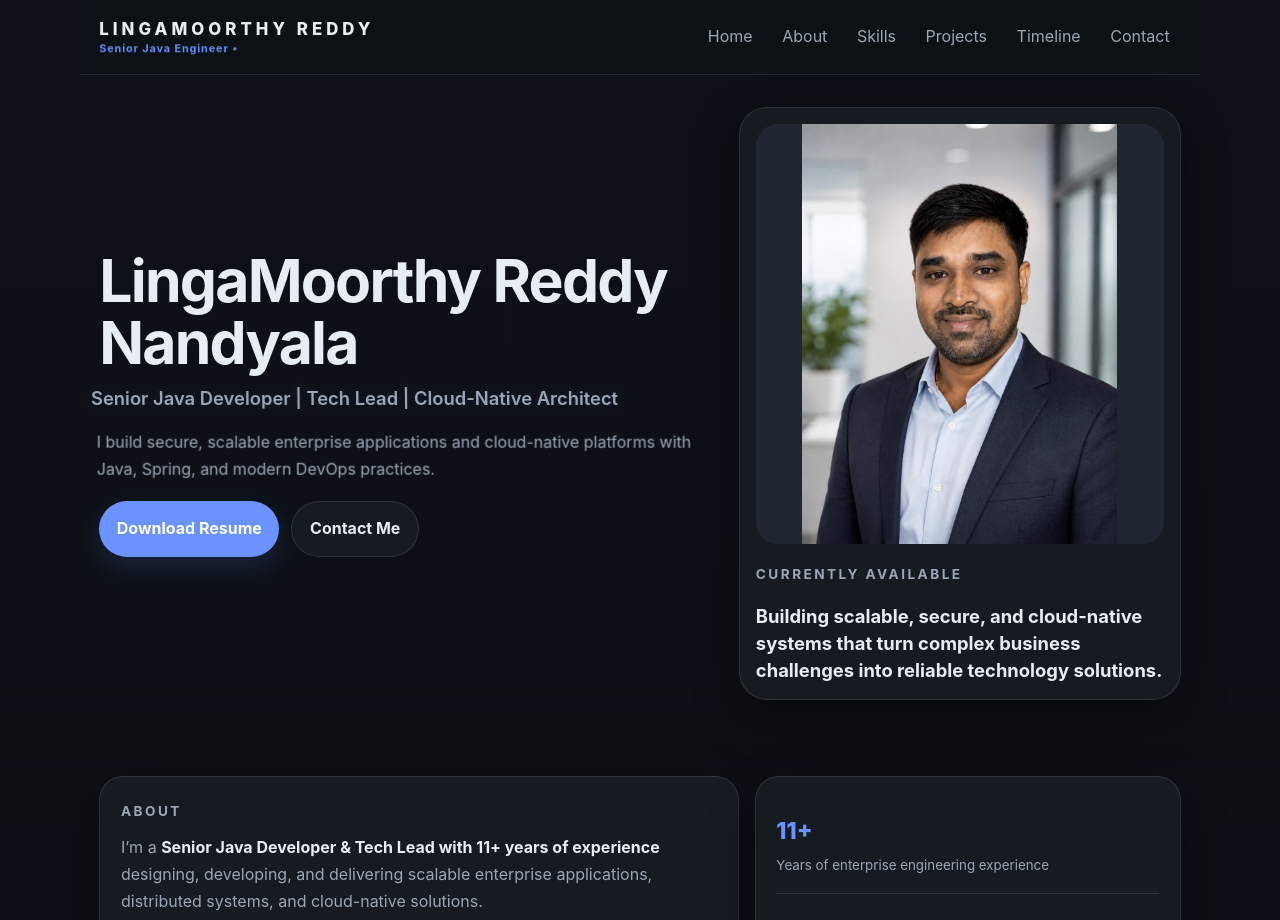
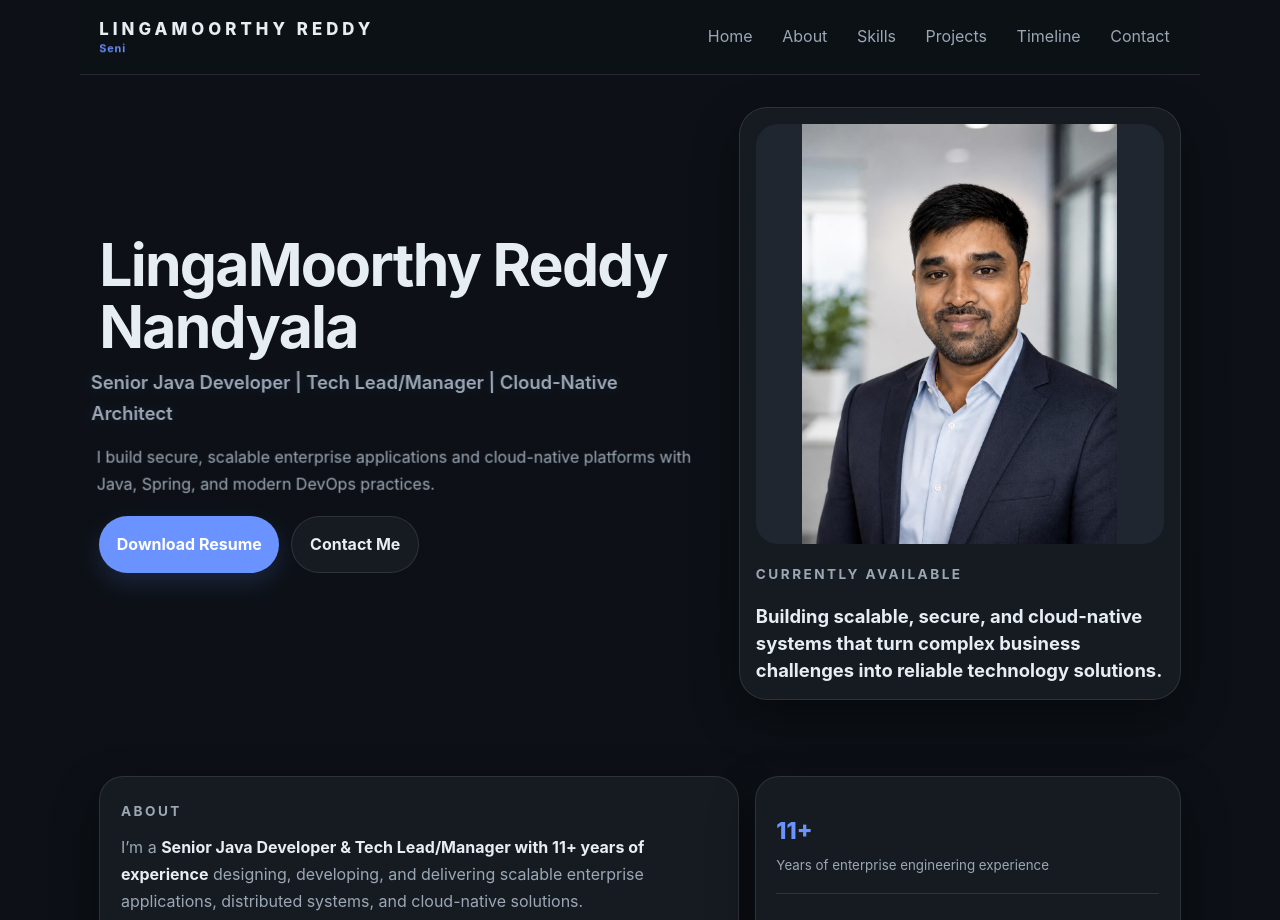
Before and after one commit to nlmreddy-java/portfolio.github.io_old, a website with bundled scripts: page index.html in a window 1280 px wide. Shown: the top 920 px of the page. Built offline with nearby package versions, Linux system fonts and the light colour scheme; files whose address does not match are found by name.

Commit message:
Added roles properly as per resume

```diff
--- a/defaults.js
+++ b/defaults.js
@@ -1,14 +1,14 @@
 // Default portfolio content, used until the admin saves changes.
 export const defaults = {
   heroName: 'LingaMoorthy Reddy Nandyala',
-  heroTitle: 'Senior Java Developer | Tech Lead | Cloud-Native Architect',
+  heroTitle: 'Senior Java Developer | Tech Lead/Manager | Cloud-Native Architect',
   heroIntro: 'I build secure, scalable enterprise applications and cloud-native platforms with Java, Spring, and modern DevOps practices.',
   heroAvailability: 'Currently available',
   heroPanelText: 'Building scalable, secure, and cloud-native systems that turn complex business challenges into reliable technology solutions.',
   aboutSummary: 'I’m a Senior Java Developer & Tech Lead with 11+ years of experience in building scalable enterprise applications, microservices, and cloud-native solutions.',
   aboutDetails: 'My work spans finance, credit analytics, and banking environments, where reliability, security, and business value are critical.',
   aboutParagraphs: [
-    { text: 'I’m a **Senior Java Developer & Tech Lead with 11+ years of experience** designing, developing, and delivering scalable enterprise applications, distributed systems, and cloud-native solutions.' },
+    { text: 'I’m a **Senior Java Developer & Tech Lead/Manager with 11+ years of experience** designing, developing, and delivering scalable enterprise applications, distributed systems, and cloud-native solutions.' },
     { text: 'My expertise lies in **Java, Spring Boot, Microservices, REST APIs, event-driven architecture, and cloud technologies**, with a strong focus on building secure, resilient, and high-performance systems that can scale with evolving business needs.' },
     { text: 'Throughout my career, I’ve worked extensively across **finance, credit analytics, and banking domains**, where reliability, security, data integrity, and regulatory considerations are essential. I enjoy translating complex business requirements into **clean, maintainable, and production-ready technology solutions**.' },
     { text: 'As a Tech Lead, I combine hands-on engineering with **technical leadership, architecture design, code quality, mentoring, and engineering best practices**. I work closely with cross-functional teams to establish scalable architectures, improve development processes, and deliver solutions that create measurable business value.' },
@@ -42,25 +42,25 @@ export const defaults = {
   ],
   experience: [
     {
-      title: 'Software Engineer – Career/Manager, P3',
+      title: 'Software Engineer – Career, P3 (Manager)',
       company: 'Equifax Analytics Private Limited',
       date: 'Nov 2023 - Present',
-      description: 'Role: Tech Leader (Software Engineer – Career, P3)\nDeveloped secure and scalable APIs to generate credit reports and scores from customer registration information.\nEquifax data analytics and credit assessment tools help expand access to affordable mainstream financial services.'
+      description: 'Role: Manager (Software Engineer – Career, P3)\nDeveloped secure, scalable APIs to generate credit reports and scores from customer registration data, supporting report and score requests. Unique solutions from Equifax open new doors to financial opportunity and allow more people to access formal credit products. Our focus is on giving people an equal opportunity to access affordable, mainstream financial services for the things that they want and need in life.\nDesigned and integrated a Spring AI–based RAG architecture with LLMs for context-aware responses and efficient knowledge retrieval.'
     },
     {
-      title: 'Lead 1 – Software Engineering, B1',
+      title: 'Lead 1 – Software Engineering, B1 (Technical Lead)',
       company: 'PTEC Technology Solutions Private Limited',
       date: 'Jun 2023 - Oct 2023',
       description: 'Worked as a Lead 1 – Software Engineering, B1. The role transitioned from PTEC to Equifax.'
     },
     {
-      title: 'Senior Consultant/Tech Lead',
+      title: 'Senior Consultant - C1 (Technical Lead)',
       company: 'Capgemini',
       date: 'Sep 2021 - May 2023',
       description: 'Role: Tech Leader (Senior Consultant – C1)\nLed project teams and drove delivery of key initiatives.\nDeveloped a secure, scalable SMS-based account lookup API for credit card transactions, reducing fraud and improving customer convenience. The system also supported barcode generation for in-store purchases without physical cards.'
     },
     {
-      title: 'Assistant System Analyst',
+      title: 'Assistant System Analyst (Team Leader)',
       company: 'C-EDGE Technologies Limited',
       date: 'Apr 2017 - Sep 2021',
       description: 'Contributed to system analysis and support initiatives.\nBuilt a centralized ATM management tool for EJ file pulling, advertisement uploads, error screen tracking, and patch updates, enabling daily reconciliation and reporting.\nDeveloped a reconciliation dashboard across ATM, POS, UPI, IMPS, and AEPS channels, with manual reconciliation and dispute tracking.'
--- a/index.html
+++ b/index.html
@@ -13,8 +13,8 @@
       <a class="brand" href="#pageTop">
         <span class="brand-name">LINGAMOORTHY REDDY</span>
         <span class="brand-caption">
-          <span class="visually-hidden">Senior Java Engineer • Tech Lead</span>
-          <span id="brandCaptionVisual" class="brand-caption__visual" aria-hidden="true">Senior Java Engineer • Tech Lead</span>
+          <span class="visually-hidden">Senior Java Engineer • Technical Lead/Manager</span>
+          <span id="brandCaptionVisual" class="brand-caption__visual" aria-hidden="true">Senior Java Engineer • Technical Lead/Manager</span>
         </span>
       </a>
       <nav class="site-nav">
@@ -30,7 +30,7 @@
     <section class="hero" id="top">
       <div class="hero-copy">
         <h1 id="heroName">LingaMoorthy Reddy Nandyala</h1>
-        <h2 id="heroTitle">Senior Java Developer | Tech Lead | Cloud-Native Architect</h2>
+        <h2 id="heroTitle">Senior Java Developer | Tech Lead/Manager | Cloud-Native Architect</h2>
         <p id="heroIntro" class="hero-intro">
           <span id="heroIntroAccessible" class="visually-hidden">I build secure, scalable enterprise applications and cloud-native platforms with Java, Spring, and modern DevOps practices.</span>
           <span id="heroIntroVisual" class="hero-intro__visual" aria-hidden="true">I build secure, scalable enterprise applications and cloud-native platforms with Java, Spring, and modern DevOps practices.</span>
--- a/resume-content.txt
+++ b/resume-content.txt
@@ -1,5 +1,5 @@
 Name: LingaMoorthy Reddy Nandyala
-Title: Senior Java Developer | Tech Lead | Cloud-Native Architect
+Title: Senior Java Developer | Tech Lead/Manager | Cloud-Native Architect
 Intro: I build secure, scalable enterprise applications and cloud-native platforms with Java, Spring, and modern DevOps practices.
 Summary: I’m a Senior Java Developer & Tech Lead with 11+ years of experience in building scalable enterprise applications, microservices, and cloud-native solutions.
 Details: My work spans finance, credit analytics, and banking environments, where reliability, security, and business value are critical.
```
Also changed, not shown: 1 other file.
